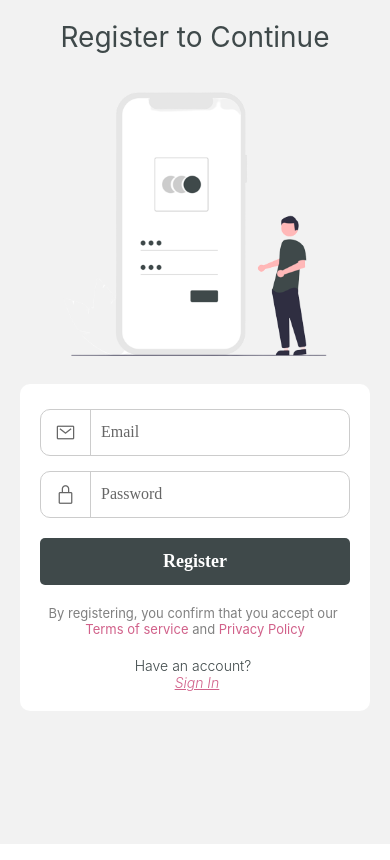
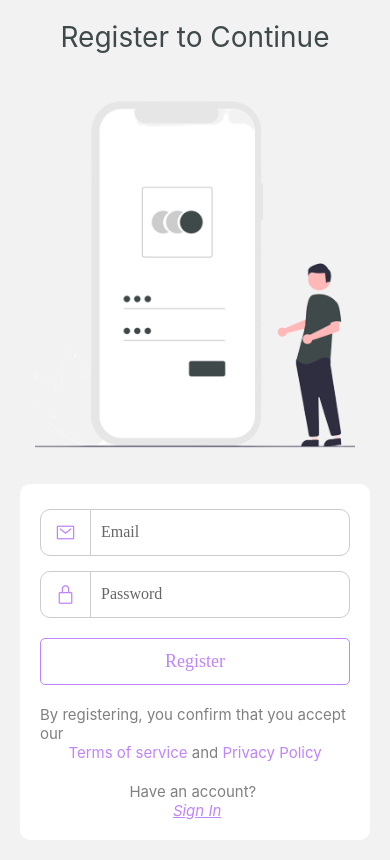
Before and after one commit to LuisSalas94/ReactNative-BookOutlet, a React Native app: screen /LoginScreen in a window 390 px wide. Built offline with nearby package versions, Linux system fonts and the light colour scheme.

Commit message:
Add style to Register Screen

```diff
--- a/src/components/LoginSignup/FormButton.tsx
+++ b/src/components/LoginSignup/FormButton.tsx
@@ -17,7 +17,9 @@ const styles = StyleSheet.create({
     marginTop: 10,
     width: '100%',
     height: windowHeight / 18,
-    backgroundColor: '#3f494a',
+    backgroundColor: '#fff',
+    borderWidth: 1,
+    borderColor: '#c084fc',
     padding: 10,
     alignItems: 'center',
     justifyContent: 'center',
@@ -25,8 +27,8 @@ const styles = StyleSheet.create({
   },
   buttonText: {
     fontSize: 18,
-    fontWeight: 'bold',
-    color: '#ffffff',
+    fontWeight: '500',
+    color: '#c084fc',
     fontFamily: 'Lato-Regular',
   },
 });
--- a/src/components/LoginSignup/FormInput.tsx
+++ b/src/components/LoginSignup/FormInput.tsx
@@ -7,7 +7,7 @@ const FormInput = ({labelValue, placeholderText, iconType, ...rest}: any) => {
   return (
     <View style={styles.inputContainer}>
       <View style={styles.iconStyle}>
-        <Icon name={iconType} size={20} color="#666" />
+        <Icon name={iconType} size={20} color="#c084fc" />
       </View>
       <TextInput
         value={labelValue}
--- a/src/screens/LoginScreen.tsx
+++ b/src/screens/LoginScreen.tsx
@@ -37,12 +37,12 @@ const LoginScreen = () => {
             By registering, you confirm that you accept our{' '}
           </Text>
           <TouchableOpacity onPress={() => alert('Terms Clicked!')}>
-            <Text style={[styles.color_textPrivate, {color: '#d1618a'}]}>
+            <Text style={[styles.color_textPrivate, {color: '#c084fc'}]}>
               Terms of service
             </Text>
           </TouchableOpacity>
           <Text style={styles.color_textPrivate}> and </Text>
-          <Text style={[styles.color_textPrivate, {color: '#d1618a'}]}>
+          <Text style={[styles.color_textPrivate, {color: '#c084fc'}]}>
             Privacy Policy
           </Text>
         </View>
@@ -77,7 +77,7 @@ const styles = StyleSheet.create({
     width: '100%',
   },
   logo: {
-    height: 320,
+    height: 420,
     width: 320,
     resizeMode: 'cover',
   },
@@ -93,13 +93,13 @@ const styles = StyleSheet.create({
     marginVertical: 25,
   },
   navButtonText: {
-    fontSize: 14,
-    fontWeight: '300',
-    color: '#3f494a',
+    fontSize: 15,
+    fontWeight: '400',
+    color: 'grey',
     textAlign: 'center',
   },
   navButtonText2: {
-    color: '#d1618a',
+    color: '#c084fc',
     fontStyle: 'italic',
     textDecorationLine: 'underline',
   },
@@ -110,7 +110,7 @@ const styles = StyleSheet.create({
     justifyContent: 'center',
   },
   color_textPrivate: {
-    fontSize: 13,
+    fontSize: 15,
     fontWeight: '400',
     color: 'grey',
   },
```
